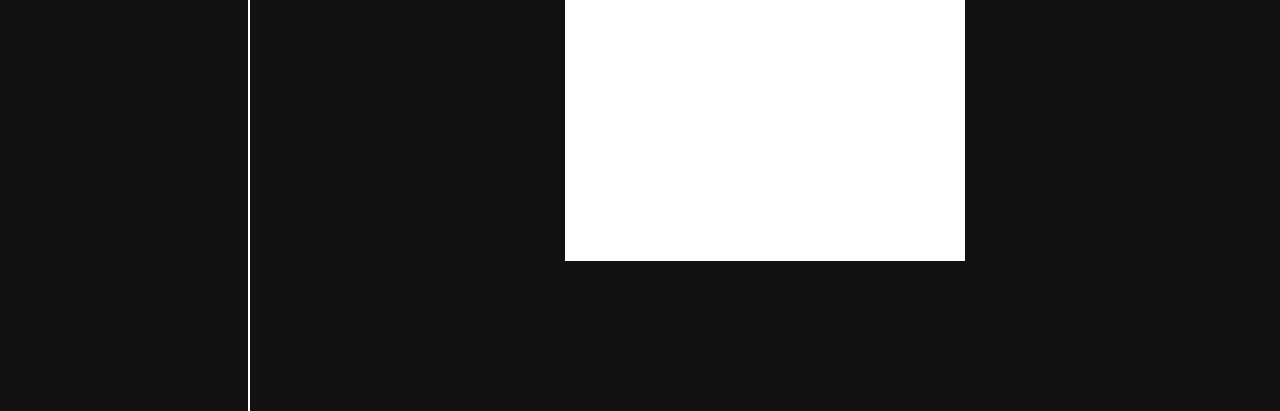
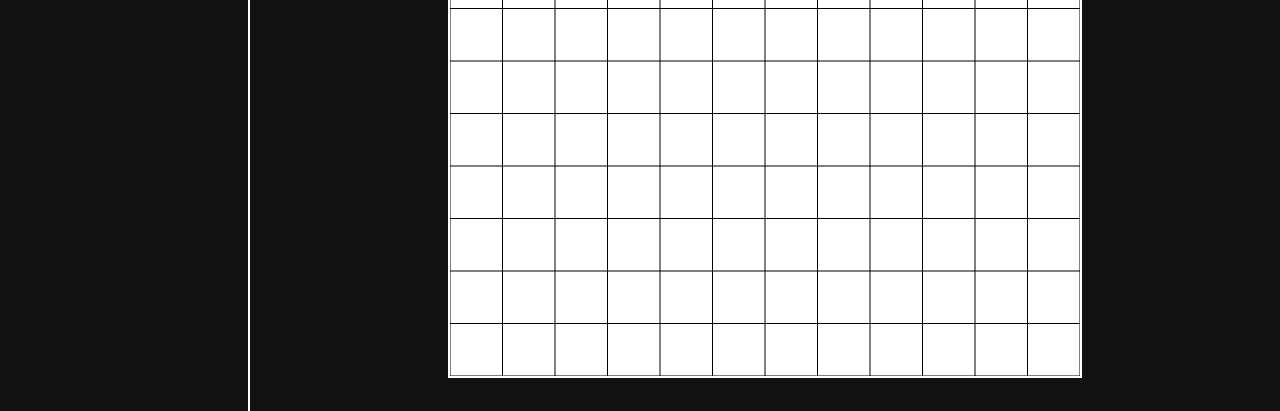
Before and after one commit to SkalskiP/PixelArtMaker, a plain HTML site: page index.html in a window 1280 px wide. Shown: the part 389-800 px from the top of the page. Drawn offline with nearby package versions, Linux system fonts and the light colour scheme.

Commit message:
UI done, resizing is working corectylu

```diff
--- a/designs.js
+++ b/designs.js
@@ -1,3 +1,93 @@
+$( document ).ready(function() {
+    var root = new Root();
+    root.resizeCanvas();
+
+    $( window ).resize(function() {
+        root.resizeCanvas();
+    });
+
+    $( "#sizePickerSubmit" ).click(function(e) {
+        e.preventDefault();
+        let verticalPix = $("#verticalPix").val();
+        let horizontalPix = $("#horizontalPix").val();
+        root.setPixDimension(verticalPix, horizontalPix);
+    });
+
+});
+
+// ROOT CLASS
+
+class Root {
+    constructor() {
+        this.activeCanvas = $( "#activeCanvas" )[0];
+        this.passiveCanvas = $( "#passiveCanvas" )[0];
+        this.activeCtx = this.activeCanvas.getContext('2d');
+        this.passiveCtx = this.passiveCanvas.getContext('2d');
+        this.verticalPix = 12;
+        this.horizontalPix = 12;
+    }
+
+    setPixDimension(newVerticalPix, newHorizontalPix) {
+        this.verticalPix = newVerticalPix;
+        this.horizontalPix = newHorizontalPix;
+        this.resizeCanvas();
+    }
+
+    setStage() {
+        $( "#canvasWrap" ).css({"width":this.horizontalPix * this.div, "height":this.verticalPix * this.div});
+
+        this.activeCanvas.width = this.horizontalPix * this.div;
+        this.activeCanvas.height = this.verticalPix * this.div;
+
+        this.passiveCanvas.width = this.horizontalPix * this.div;
+        this.passiveCanvas.height = this.verticalPix * this.div;
+    }
+
+    resizeCanvas() {
+        this.clearStage();
+
+        let maxCanvasWidth = 0.9 * $( "#editor" ).width();
+        let maxCanvasHeight = 0.9 * $( "#editor" ).height();
+
+
+        if (this.verticalPix/this.horizontalPix >= maxCanvasHeight/maxCanvasWidth) {
+            this.div = maxCanvasHeight/this.verticalPix;
+        } else {
+            this.div = maxCanvasWidth/this.horizontalPix;
+        }
+
+        this.setStage();
+        this.drawGrid(this.passiveCtx);
+    }
+
+    clearStage() {
+        this.activeCtx.clearRect(0,0, this.horizontalPix * this.div, this.verticalPix * this.div);
+        this.passiveCtx.clearRect(0,0, this.horizontalPix * this.div, this.verticalPix * this.div);
+    }
+
+    drawLine(ctx, x1, y1, x2, y2) {
+        ctx.save();
+        ctx.beginPath();
+        ctx.moveTo(x1, y1);
+        ctx.lineTo(x2, y2);
+        ctx.stroke();
+        ctx.restore();
+    }
+
+    drawGrid(ctx) {
+
+        for(var i = 0; i <= this.horizontalPix*this.div; i++) {
+            this.drawLine(this.passiveCtx, i*this.div, 0, i*this.div, this.verticalPix*this.div);
+        }
+
+        for(var i = 0; i <= this.verticalPix*this.div; i++) {
+            this.drawLine(this.passiveCtx, 0, i*this.div, this.horizontalPix*this.div, i*this.div);
+        }
+    }
+}
+
+
+
 // Select color input
 // Select size input
 
--- a/index.html
+++ b/index.html
@@ -2,6 +2,7 @@
 <html>
 <head>
     <title>Pixel Art Maker!</title>
+    <script src="https://ajax.googleapis.com/ajax/libs/jquery/3.2.1/jquery.min.js"></script>
     <link rel="stylesheet" href="https://fonts.googleapis.com/css?family=VT323">
     <link rel="stylesheet" href="styles.css">
 </head>
@@ -19,16 +20,16 @@
 
                     <div class="formRaw">
                         <p>Grid Height:</p>
-                        <input type="number" id="input_height" name="height" min="1" value="1">
+                        <input type="number" id="verticalPix" name="height" min="1" value="12">
                     </div>
 
                     <div class="formRaw">
                         <p>Grid Width:</p>
-                        <input type="number" id="input_width" name="width" min="1" value="1">
+                        <input type="number" id="horizontalPix" name="width" min="1" value="12">
                     </div>
 
                     <div class="formRaw">
-                        <input type="submit" value="Submit">
+                        <input id="sizePickerSubmit" type="submit" value="Submit">
                     </div>
                 </form>
 
@@ -41,7 +42,11 @@
             <div id="editor">
                 <!--<h2>Design Canvas</h2>-->
                 <!--<table id="pixel_canvas"></table>-->
-                <canvas id="board" width="400" height="400"></canvas>
+                <div id="canvasWrap">
+                    <canvas id="activeCanvas"></canvas>
+                    <canvas id="passiveCanvas"></canvas>
+                </div>
+
             </div>
 
         </div>
--- a/styles.css
+++ b/styles.css
@@ -198,6 +198,25 @@ input {
     color: #fff;
 }
 
-#board {
+#canvasWrap {
+    width: 400px;
+    height: 400px;
+}
+
+#activeCanvas {
+    position: absolute;
     background: white;
+    /*width: 400px;*/
+    /*height: 400px;*/
 }
+
+#passiveCanvas {
+    position: absolute;
+    /*background: white;*/
+    /*width: 400px;*/
+    /*height: 400px;*/
+}
+
+#canvasWrap {
+    border: solid 2px #fff;
+}
```
